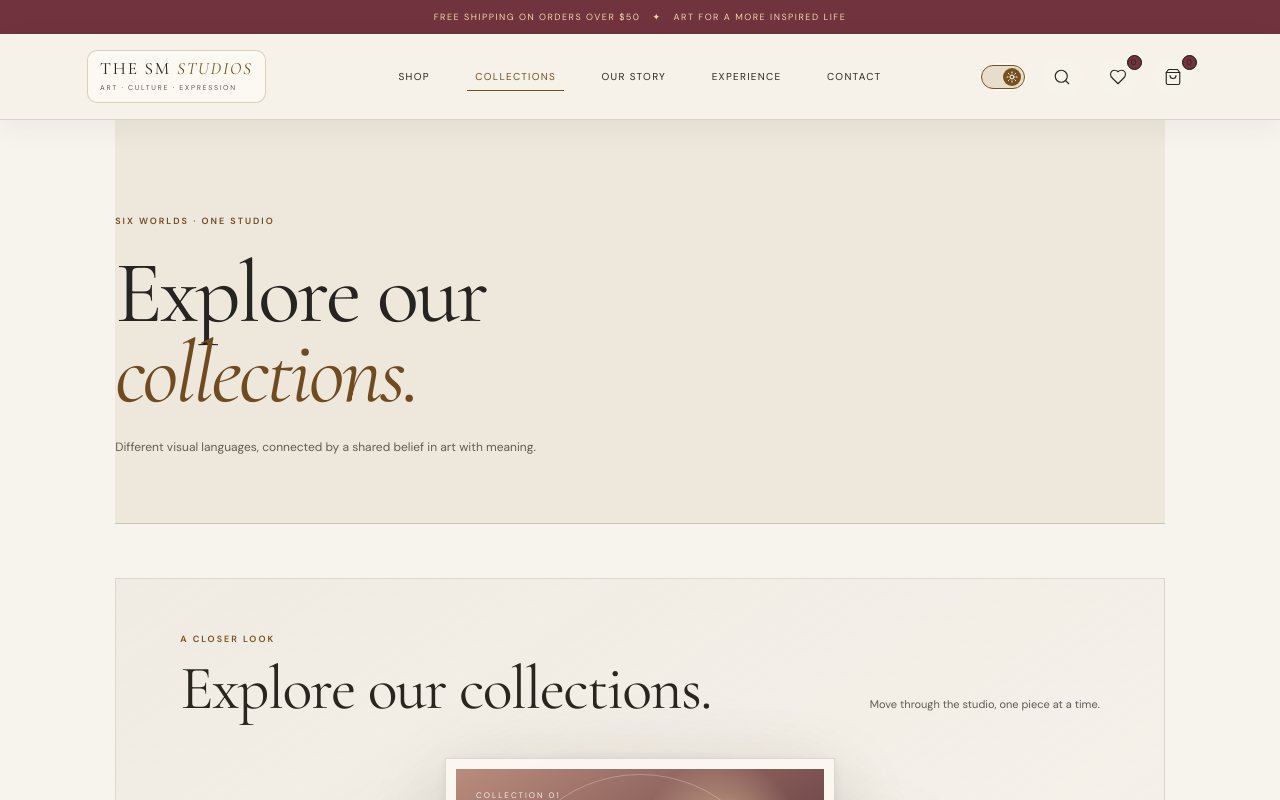
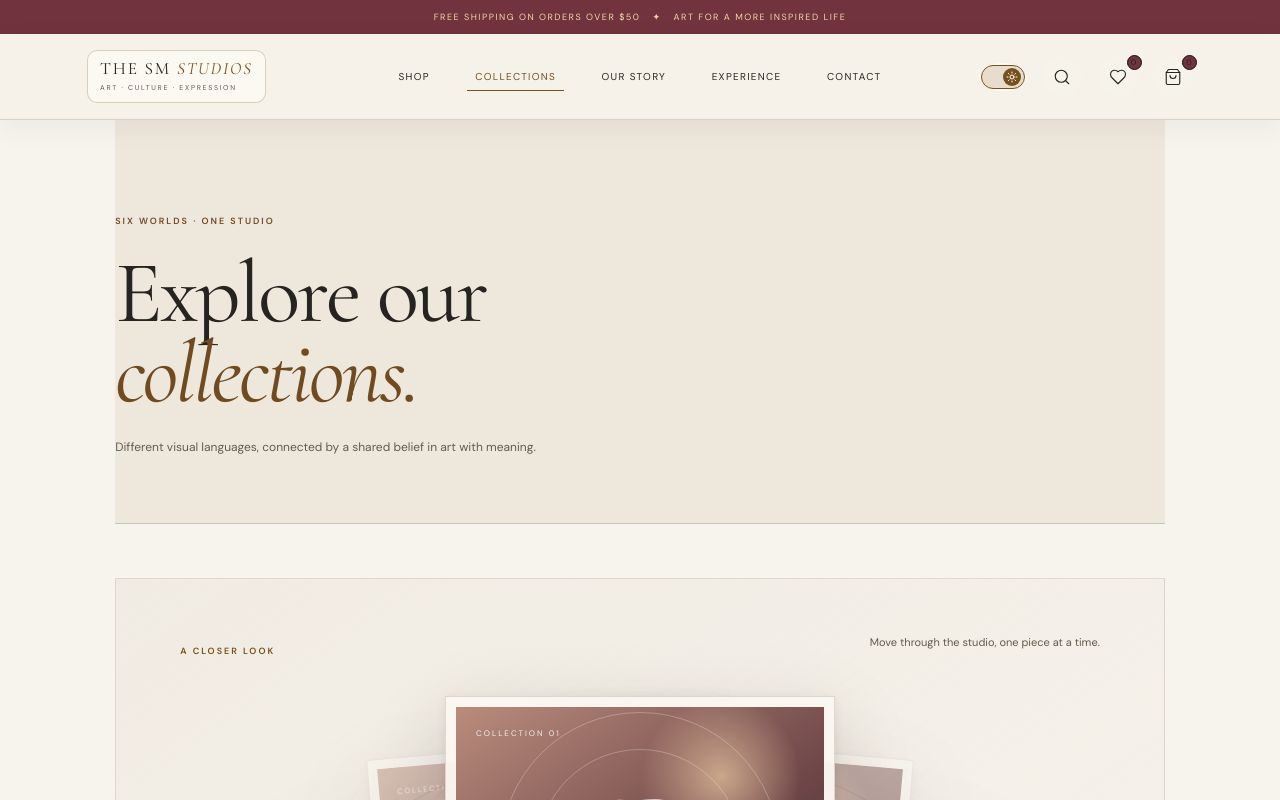
Before and after one commit to saroshkhan12/the-sm-studios, a Next.js app: page /collections in a window 1280 px wide. Shown: the top 800 px of the page. Built offline with nearby package versions, Linux system fonts and the light colour scheme.

Commit message:
Use existing collections page heading above card stack

```diff
--- a/src/app/collections/page.tsx
+++ b/src/app/collections/page.tsx
@@ -17,7 +17,7 @@ export default async function Collections() {
       </ScrollReveal>
       <ArtworkCardStack
         label="Explore our collections"
-        heading="Explore our collections."
+        heading=""
         items={collections.map((item) => {
           const featured = products.find((product) => product.collection === item.slug);
           return {
```
